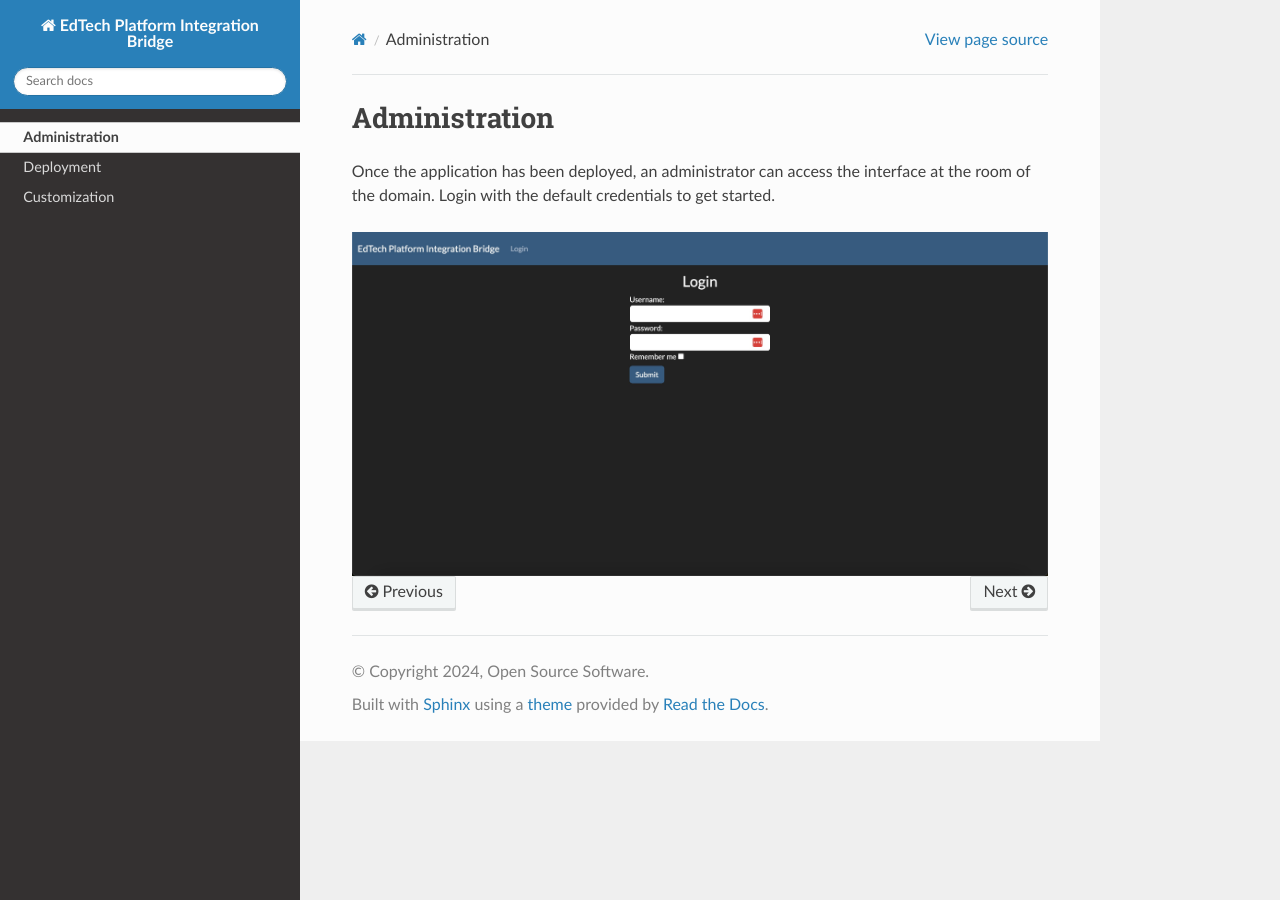
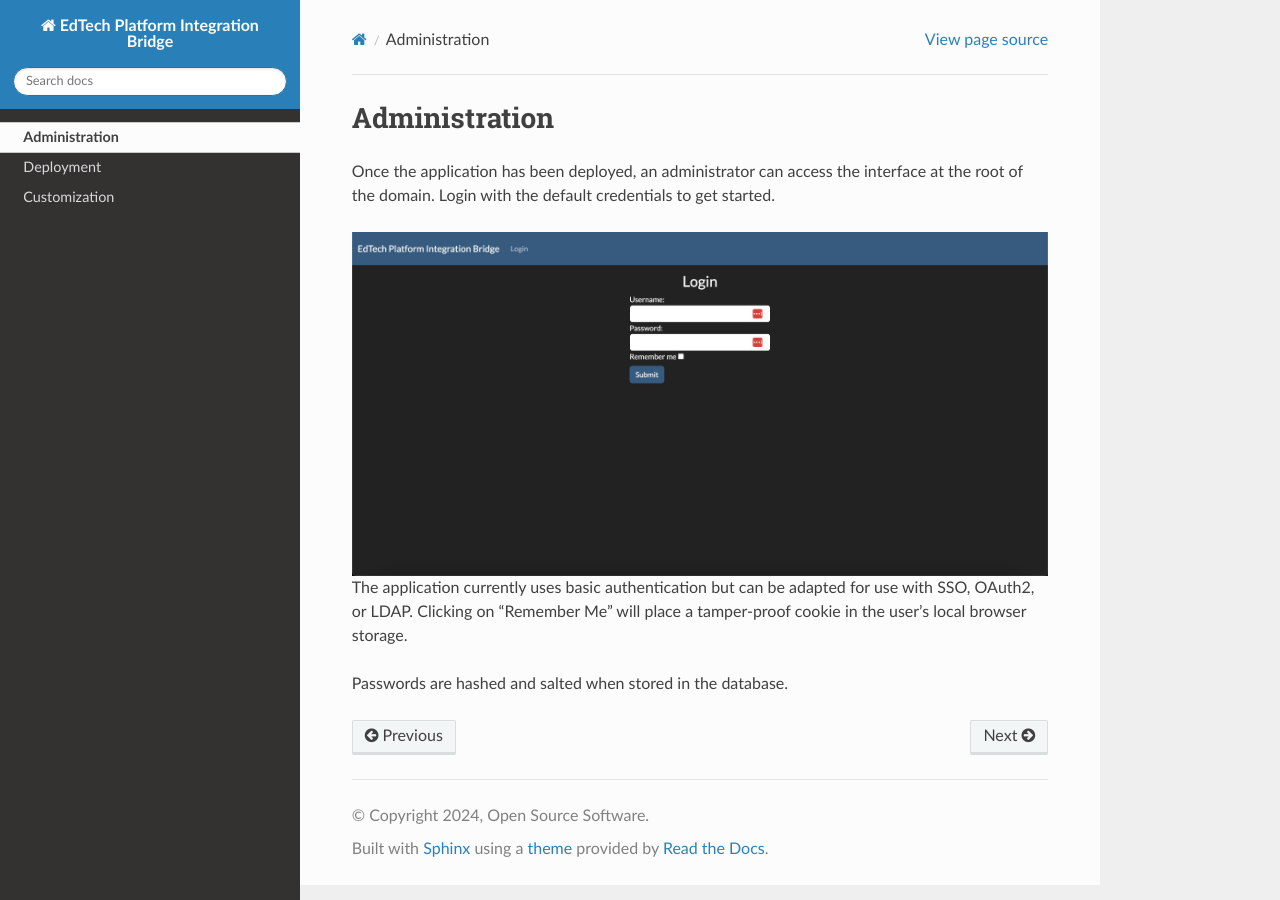
Before and after one commit to eharvey71/edtech-platform-integration-bridge, a Sphinx documentation site: the page built from docs/administration.rst, in a window 1280 px wide. Built offline with Sphinx 7.4.7 and the Read the Docs theme 2.0.0, drawn with Linux system fonts in a browser that asks for light colours.

Commit message:
Updated admin docs

```diff
--- a/docs/administration.rst
+++ b/docs/administration.rst
@@ -3,9 +3,14 @@
 Administration
 ==============
 
-Once the application has been deployed, an administrator can access the interface at the room of the domain.
+Once the application has been deployed, an administrator can access the interface at the root of the domain.
 Login with the default credentials to get started.
 
 .. image:: img/loginpage.jpg
    :alt: Login Page
    :align: center
+
+The application currently uses basic authentication but can be adapted for use with SSO, OAuth2, or LDAP.
+Clicking on "Remember Me" will place a tamper-proof cookie in the user's local browser storage.
+
+Passwords are hashed and salted when stored in the database.
```
Also changed, not shown: README.rst (+12 -10 lines).
